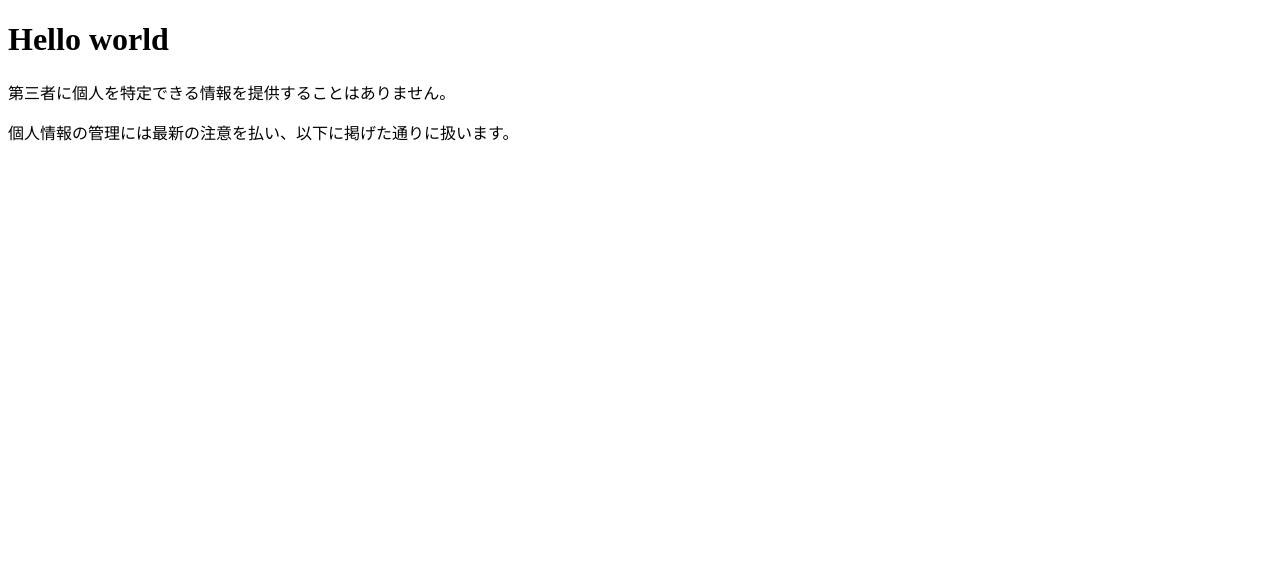
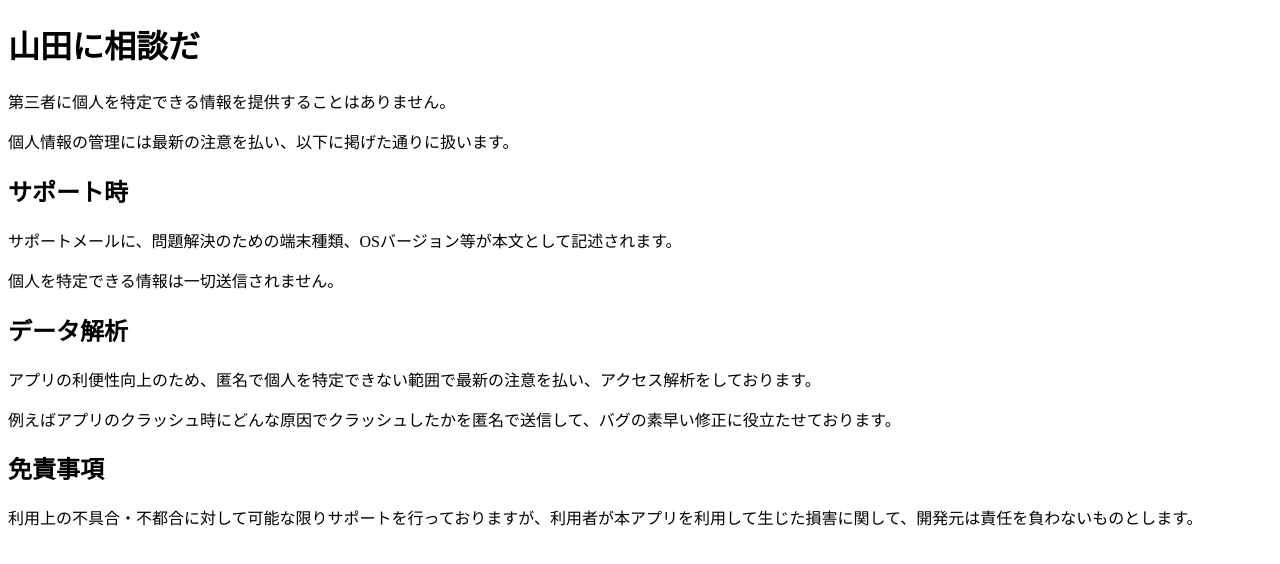
Before and after one commit to okuhara-hidetomo/yamadasoudanp, a plain HTML site: page index.html in a window 1280 px wide. Drawn offline with Linux system fonts and the light colour scheme.

Commit message:
Update index.html

```diff
--- a/index.html
+++ b/index.html
@@ -7,9 +7,21 @@
 
 <body>
 
-<h1>Hello world</h1>
+<h1>山田に相談だ　</h1>
 <p>第三者に個人を特定できる情報を提供することはありません。</p>
 <p>個人情報の管理には最新の注意を払い、以下に掲げた通りに扱います。</p>
 
+<h2>サポート時</h2>
+<p>サポートメールに、問題解決のための端末種類、OSバージョン等が本文として記述されます。</p>
+<p>個人を特定できる情報は一切送信されません。</p>
+
+<h2>データ解析</h2>
+<p>アプリの利便性向上のため、匿名で個人を特定できない範囲で最新の注意を払い、アクセス解析をしております。</p>
+<p>例えばアプリのクラッシュ時にどんな原因でクラッシュしたかを匿名で送信して、バグの素早い修正に役立たせております。</p>
+
+<h2>免責事項</h2>
+<p>利用上の不具合・不都合に対して可能な限りサポートを行っておりますが、利用者が本アプリを利用して生じた損害に関して、開発元は責任を負わないものとします。</p>
+
+
 </body>
 </html>
```
